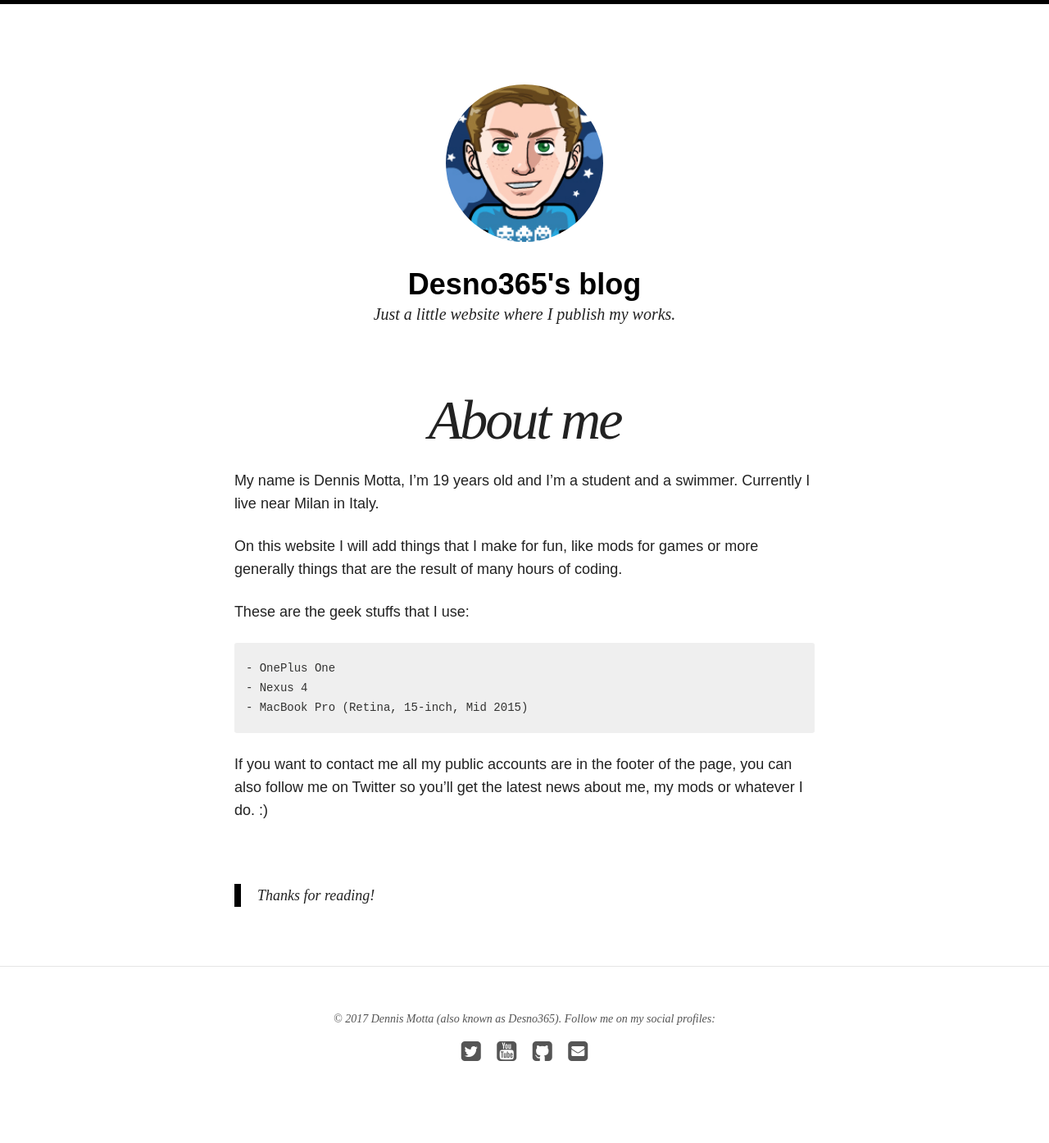
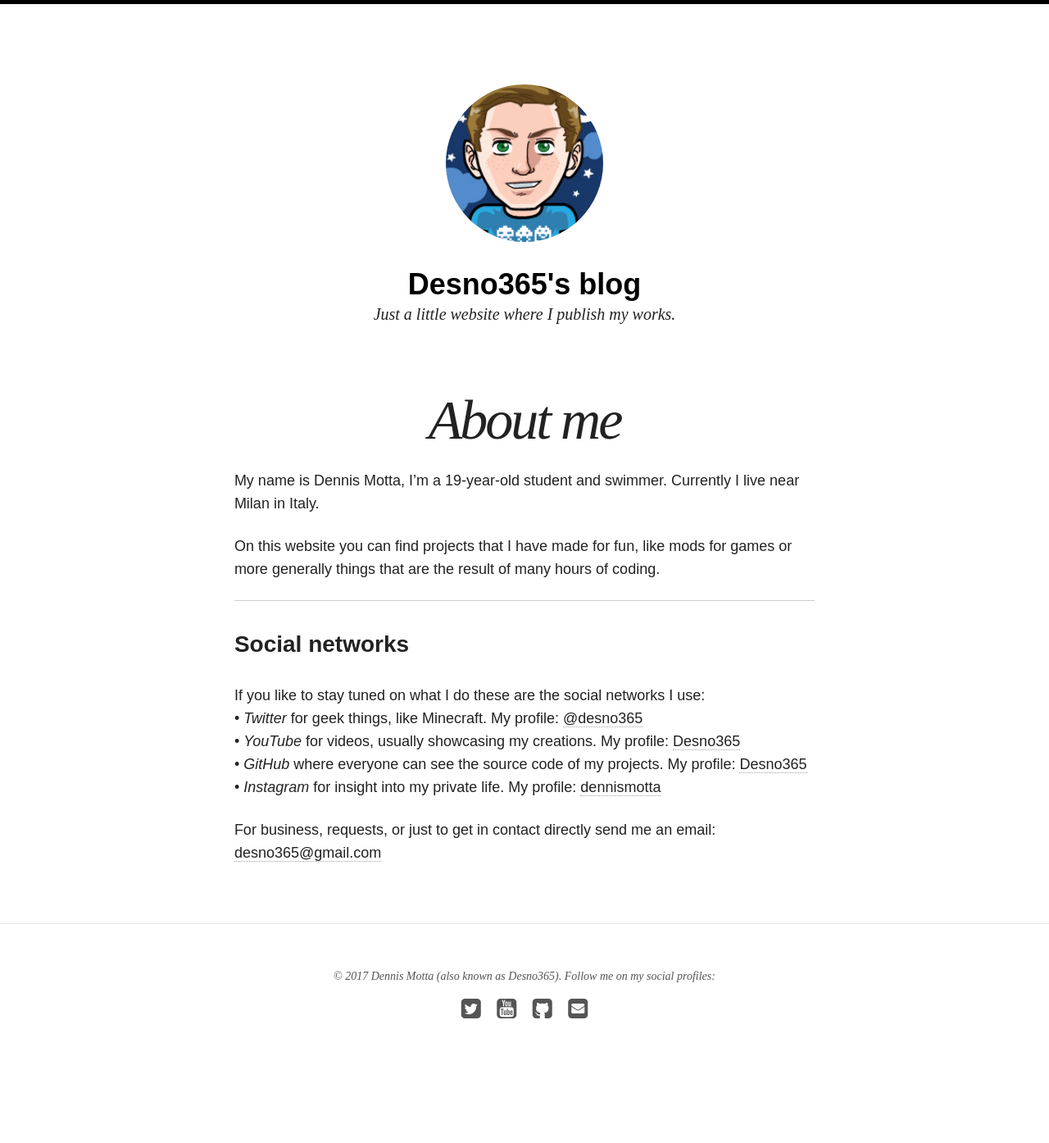
Before and after one commit to Desno365/Desno365.github.io, a Jekyll site: the page built from about/index.md, in a window 1280 px wide. Shown: the whole page at 82% size. Built offline with Jekyll 4.4.1, drawn with Linux system fonts in a browser that asks for light colours; nearby versions of some CDN libraries; comment, search, counter and statistics services are not loaded; after the commit the page ends 1342 px from its top, so only the background shows below that.

Commit message:
Change all the about me page content

```diff
--- a/about/index.md
+++ b/about/index.md
@@ -8,19 +8,18 @@ no_ads: true
 no_page_level_ads: true
 ---
 
-My name is Dennis Motta, I’m 19 years old and I'm a student and a swimmer. Currently I live near Milan in Italy.
+My name is Dennis Motta, I’m a 19-year-old student and swimmer. Currently I live near Milan in Italy.
 
-On this website I will add things that I make for fun, like mods for games or more generally things that are the result of many hours of coding.
+On this website you can find projects that I have made for fun, like mods for games or more generally things that are the result of many hours of coding.
 
-These are the geek stuffs that I use:
-{% highlight text %}
-- OnePlus One
-- Nexus 4
-- MacBook Pro (Retina, 15-inch, Mid 2015)
-{% endhighlight %}
+---
 
-If you want to contact me all my public accounts are in the footer of the page, you can also follow me on Twitter so you'll get the latest news about me, my mods or whatever I do. :)
+### Social networks
 
-<br>
+If you like to stay tuned on what I do these are the social networks I use:<br>
+• <i>Twitter</i> for geek things, like Minecraft. My profile: <a href="https://twitter.com/{{ site.owner.twitter }}" title="{{ site.owner.name}} on Twitter" target="_blank">@desno365</a><br>
+• <i>YouTube</i> for videos, usually showcasing my creations. My profile: <a href="http://www.youtube.com/channel/{{ site.owner.google.youtube }}/videos" title="{{ site.owner.name}} on Youtube" target="_blank">Desno365</a><br>
+• <i>GitHub</i> where everyone can see the source code of my projects. My profile: <a href="https://github.com/{{ site.owner.github }}" title="{{ site.owner.name}} on GitHub" target="_blank">Desno365</a><br>
+• <i>Instagram</i> for insight into my private life. My profile: <a href="https://instagram.com/{{ site.owner.instagram }}" title="{{ site.owner.name}} on Instagram" target="_blank">dennismotta</a><br>
 
-> Thanks for reading!
+For business, requests, or just to get in contact directly send me an email: <a href="mailto:{{ site.owner.email }}" title="Send a mail to {{ site.owner.name}}" target="_blank">desno365@gmail.com</a>
```
